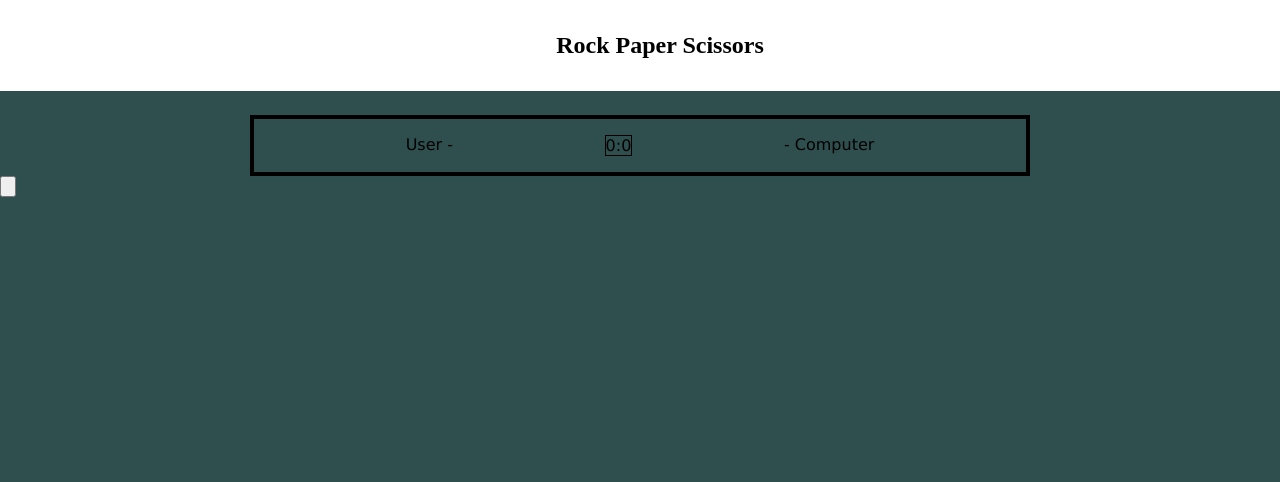
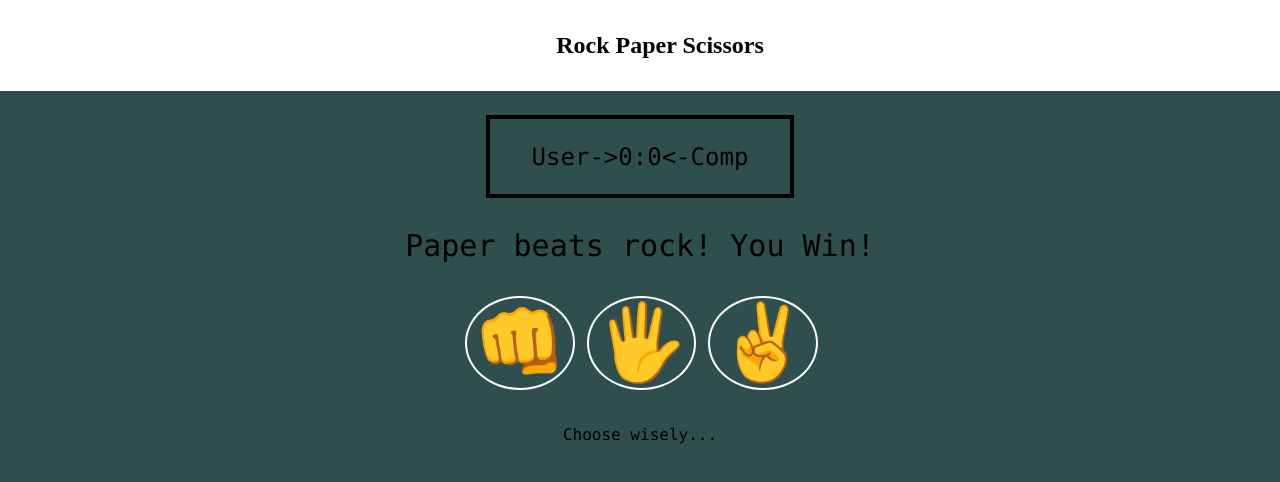
Before and after one commit to SamDevelops971/rockpaperscissors, a plain HTML site: page index.html in a window 1280 px wide. Shown: the top 482 px of the page. Drawn offline with Linux system fonts and the light colour scheme.

Commit message:
Completed Format for RPS!

```diff
--- a/index.html
+++ b/index.html
@@ -12,17 +12,29 @@
       <h2>Rock Paper Scissors</h3>
     </div>
 
+
+
     <div class="scoreboard">
-      <p>User - </p>
+      <p>User-> </p>
       <p id="score">0:0</p>
-      <p> - Computer</p>
+      <p> <-Comp</p>
+    </div>
+
+    <div class="result">
+      <p>Paper beats rock! You Win!</p>
     </div>
 
     <div class="choices">
-      <button id="rock">
-        <img src=""
-      </button>
+      <button id="rock">👊</button>
+      <button id="paper">🖐</button>
+      <button id="scissors">✌️</button>
+
     </div>
+
+    <div id="below">
+      <p>Choose wisely...</p>
+    </div>
+
 
 
     </div>
--- a/style.css
+++ b/style.css
@@ -9,7 +9,7 @@ body {
   text-align: center;
   padding: 12px 20px;
   width: 100%;
-  background-color: white;
+  background-color: white
 }
 
 .header {
@@ -17,16 +17,80 @@ body {
 }
 
 .scoreboard {
-    font-family: 'Lucida Sans', 'Lucida Sans Regular', 'Lucida Grande', 'Lucida Sans Unicode', Geneva, Verdana, sans-serif;
-    font-size: 16px;
+    font-family: "Lucida Console", "Courier New", monospace;
     display: flex;
+    font-size: 24px;
     border: solid black 4px;
-    margin-left: 250px;
-    margin-right: 250px;
-    justify-content: space-evenly;
+    margin-left: auto;
+    margin-right: auto;
+    justify-content: center;
+    height: 300px;
+    width: 300px;
+    max-width: 300px;
+    max-height: 75px;
+
 }
 
-.scoreboard #score {
-    border: solid black 1px;
-    padding: 0;
+.result {
+    display: flex;
+    font-family: "Lucida Console", "Courier New", monospace;
+    font-size: 30px;
+    margin-left: auto;
+    margin-right: auto;
+    justify-content: center;
+    align-items: center;
+
 }
+
+
+.choices {
+   display: flex;
+   justify-content: space-evenly;
+   align-items: center;
+   margin-left: auto;
+   margin-right: auto;
+   width: 350px;
+   height: 100px;
+   max-width: 350px;
+   max-height: 100px;
+
+}
+
+#rock {
+    display: block;
+    background-color: darkslategray;
+    border: solid white 2px;
+    border-radius: 50%;
+    width: 100%;
+    font-size: 75px;
+    cursor: pointer;
+}
+
+#paper {
+    display: block;
+    width: 100%;
+    background-color: darkslategray;
+    font-size: 75px;
+    border-radius: 50%;
+    margin: 12px;
+    border: solid white 2px;
+    cursor: pointer;
+
+}
+#scissors {
+    display: block;
+    width: 100%;
+    background-color: darkslategray;
+    border-radius: 50%;
+    font-size: 75px;
+    border: solid white 2px;
+    cursor: pointer;
+}
+
+#below {
+    display: flex;
+    margin: 16px;
+   justify-self: center;
+   align-self: center;
+     font-family: "Lucida Console", "Courier New", monospace;
+}
```
